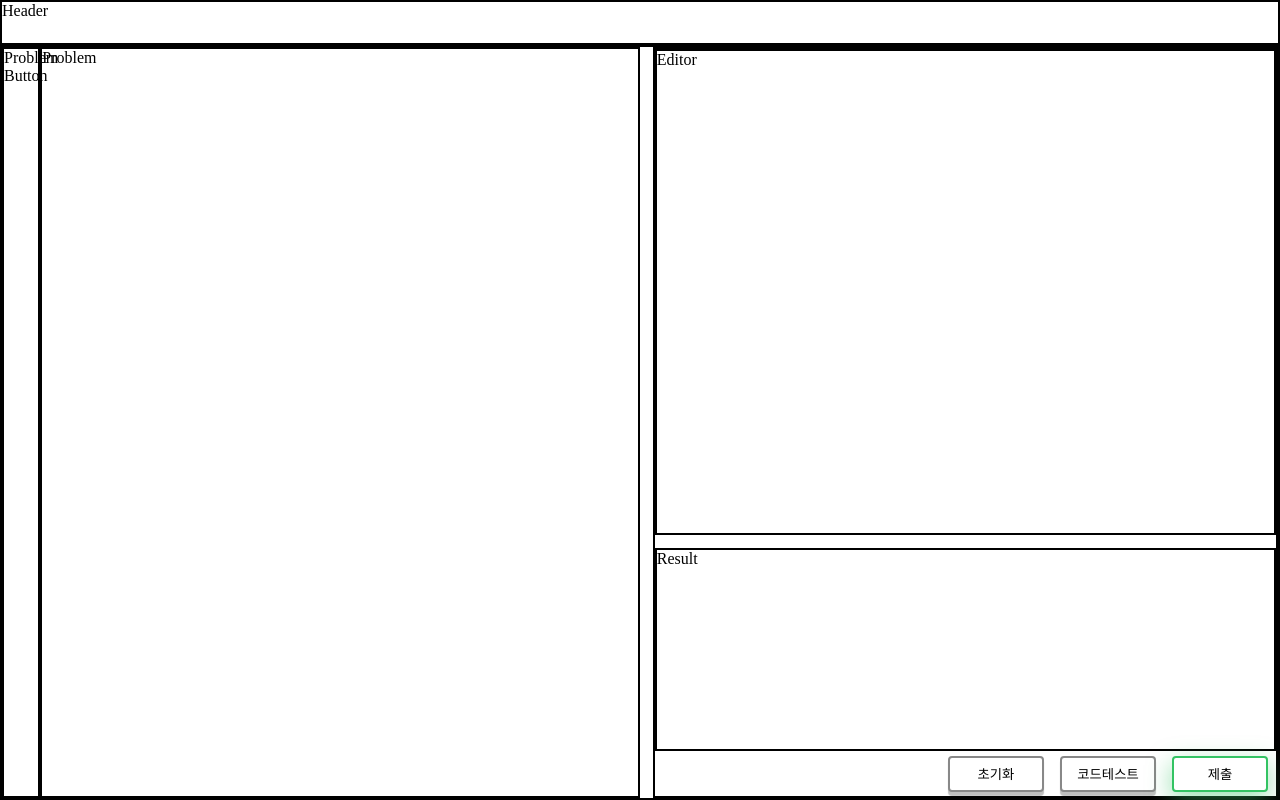
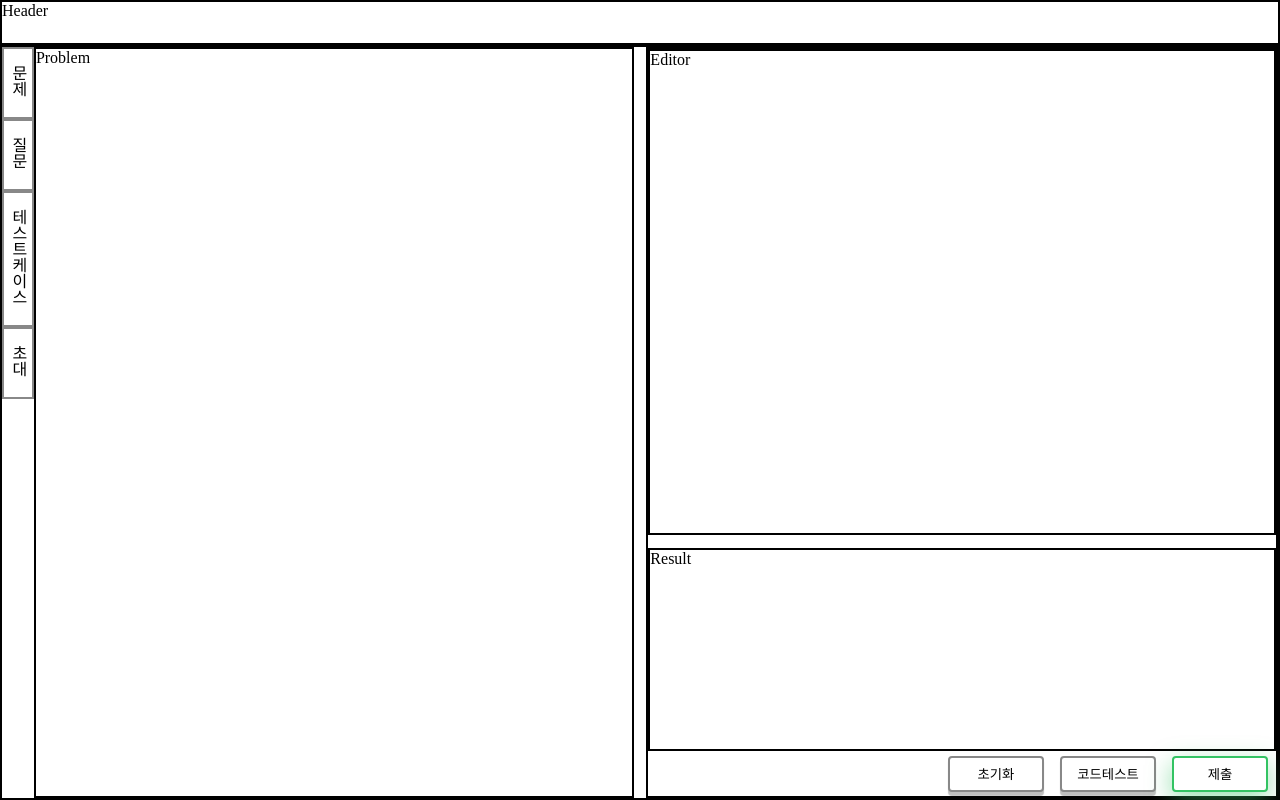
Before and after one commit to boostcampwm-2022/Web31-CamperRank, a React (Vite) app in the folder frontend/: page /problem/multi/1 in a window 1280 px wide. Built offline with nearby package versions, Linux system fonts and the light colour scheme; no server answers.

Commit message:
feat: 문제 페이지 레이아웃 좌측 버튼

```diff
--- /dev/null
+++ b/frontend/src/components/Problem/Buttons/PageButtons.tsx
@@ -0,0 +1,41 @@
+import React, { useState } from "react";
+import { useParams } from "react-router-dom";
+import styled from "styled-components";
+
+type ButtonProp = {
+  name: string;
+};
+
+const ButtonWrapper = styled.button`
+  border: none;
+  width: 100%;
+  height: auto;
+  padding: 1rem 0;
+  background: #ffffff;
+  border: 2px solid #888888;
+  &: hover {
+    background: #eeeeee;
+  }
+  span {
+    writing-mode: vertical-lr;
+    font-size: 1rem;
+  }
+`;
+
+const Button = ({ name }: ButtonProp) => {
+  return (
+    <ButtonWrapper>
+      <span>{name}</span>
+    </ButtonWrapper>
+  );
+};
+
+const PageButtons = () => {
+  const buttonNames = ["문제", "질문", "테스트케이스"];
+  const { version } = useParams();
+  if (version === "multi") buttonNames.push("초대");
+  return buttonNames.map((name: string, idx: number) => (
+    <Button key={idx} name={name} />
+  ));
+};
+export default PageButtons;
--- a/frontend/src/components/Problem/ProblemButtons/Buttons.tsx
+++ b/frontend/src/components/Problem/Buttons/ProblemButtons.tsx
@@ -27,13 +27,10 @@ const Button = ({ name }: ButtonProp) => {
   return <ButtonWrapper name={name}>{name}</ButtonWrapper>;
 };
 
-const Buttons = () => {
-  return (
-    <>
-      <Button name="초기화"></Button>
-      <Button name="코드테스트"></Button>
-      <Button name="제출"></Button>
-    </>
-  );
+const ProblemButtons = () => {
+  const buttonNames = ["초기화", "코드테스트", "제출"];
+  return buttonNames.map((name: string, idx: number) => (
+    <Button key={idx} name={name} />
+  ));
 };
-export default Buttons;
+export default ProblemButtons;
--- /dev/null
+++ b/frontend/src/components/Problem/Buttons/index.ts
@@ -0,0 +1,4 @@
+import PageButtons from "./PageButtons";
+import ProblemButtons from "./ProblemButtons";
+
+export { PageButtons, ProblemButtons };
--- a/frontend/src/pages/Problem.tsx
+++ b/frontend/src/pages/Problem.tsx
@@ -1,7 +1,6 @@
 import React, { useState, useEffect, useRef } from "react";
 import styled from "styled-components";
-import Buttons from "../components/Problem/ProblemButtons/Buttons";
-
+import { PageButtons, ProblemButtons } from "../components/Problem/Buttons";
 const Wrapper = styled.div`
   width: 100%;
   height: 100vh;
@@ -24,10 +23,9 @@ const MainWrapper = styled.div`
   display: flex;
 `;
 
-const ProblemButtonWrapper = styled.div`
+const PageButtonsWrapper = styled.div`
   height: 100%;
-  width: 3%;
-  border: 2px solid black;
+  width: 2.5%;
 `;
 
 const ProblemWrapper = styled.div`
@@ -108,11 +106,9 @@ const Problem = () => {
   };
   const handleRowSizeController = {
     onMouseDown: (e: React.MouseEvent<HTMLDivElement>) => {
-      console.log(e);
       setMoveRowResize(true);
     },
     onMouseMove: (e: React.MouseEvent<HTMLDivElement>) => {
-      console.log("MOVE");
       if (moveRowResize) resizeEditorWrapper(e.clientY);
       else setMoveRowResize(false);
     },
@@ -124,7 +120,9 @@ const Problem = () => {
     <Wrapper>
       <HeaderWrapper>Header</HeaderWrapper>
       <MainWrapper>
-        <ProblemButtonWrapper>Problem Button</ProblemButtonWrapper>
+        <PageButtonsWrapper>
+          <PageButtons></PageButtons>
+        </PageButtonsWrapper>
         <ProblemWrapper ref={problemRef}>Problem</ProblemWrapper>
         <ColSizeController {...handleColSizeController}></ColSizeController>
         <SolvingWrapper>
@@ -132,7 +130,7 @@ const Problem = () => {
           <RowSizeController {...handleRowSizeController}></RowSizeController>
           <ResultWrapper>Result</ResultWrapper>
           <ButtonsWrapper>
-            <Buttons></Buttons>
+            <ProblemButtons></ProblemButtons>
           </ButtonsWrapper>
         </SolvingWrapper>
       </MainWrapper>
```
